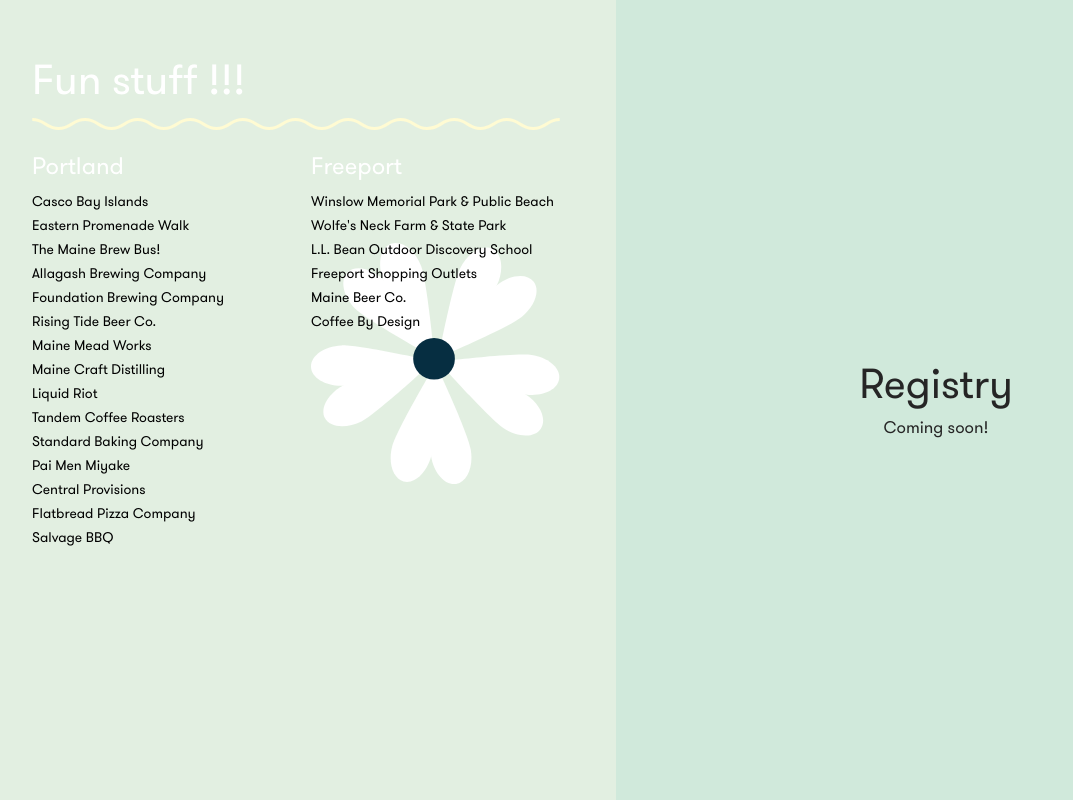
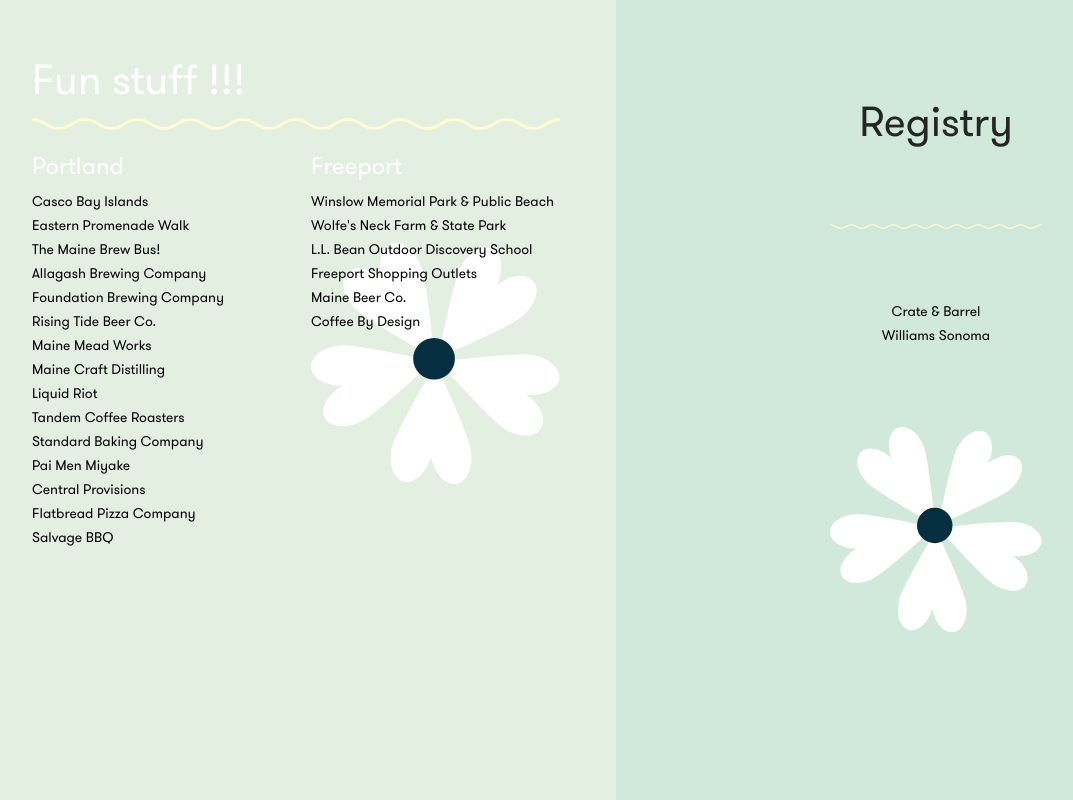
Before and after one commit to ineinski/wedding-site, a plain HTML site: page index.html in a window 1280 px wide. Shown: the part 2400-3200 px from the top of the page, without its empty margins (24-1097 px from the left). Drawn offline with nearby package versions, Linux system fonts and the light colour scheme.

Commit message:
Updating registry

```diff
--- a/index.html
+++ b/index.html
@@ -120,7 +120,12 @@
     <section id="section-6" class="half">
       <div class="stuff">
         <h2>Registry</h2>
-        <p>Coming soon!</p>
+        <img src="img/floral_wave.svg" class="wave">
+        <ul class="list-unstyled">
+            <li><a href="http://m.crateandbarrel.com/gift-registry/rosemarie-blake-and-alexander-chmielinski/r5515861">Crate & Barrel</a></li>
+            <li><a href="https://secure.williams-sonoma.com/m/registry/gg9v8g2kld/registry-list.html">Williams Sonoma</a></li>
+        </ul>
+        <img src="img/floral_daisey.svg" class="lil-daisey">
       </div>
     </section>
 
```
